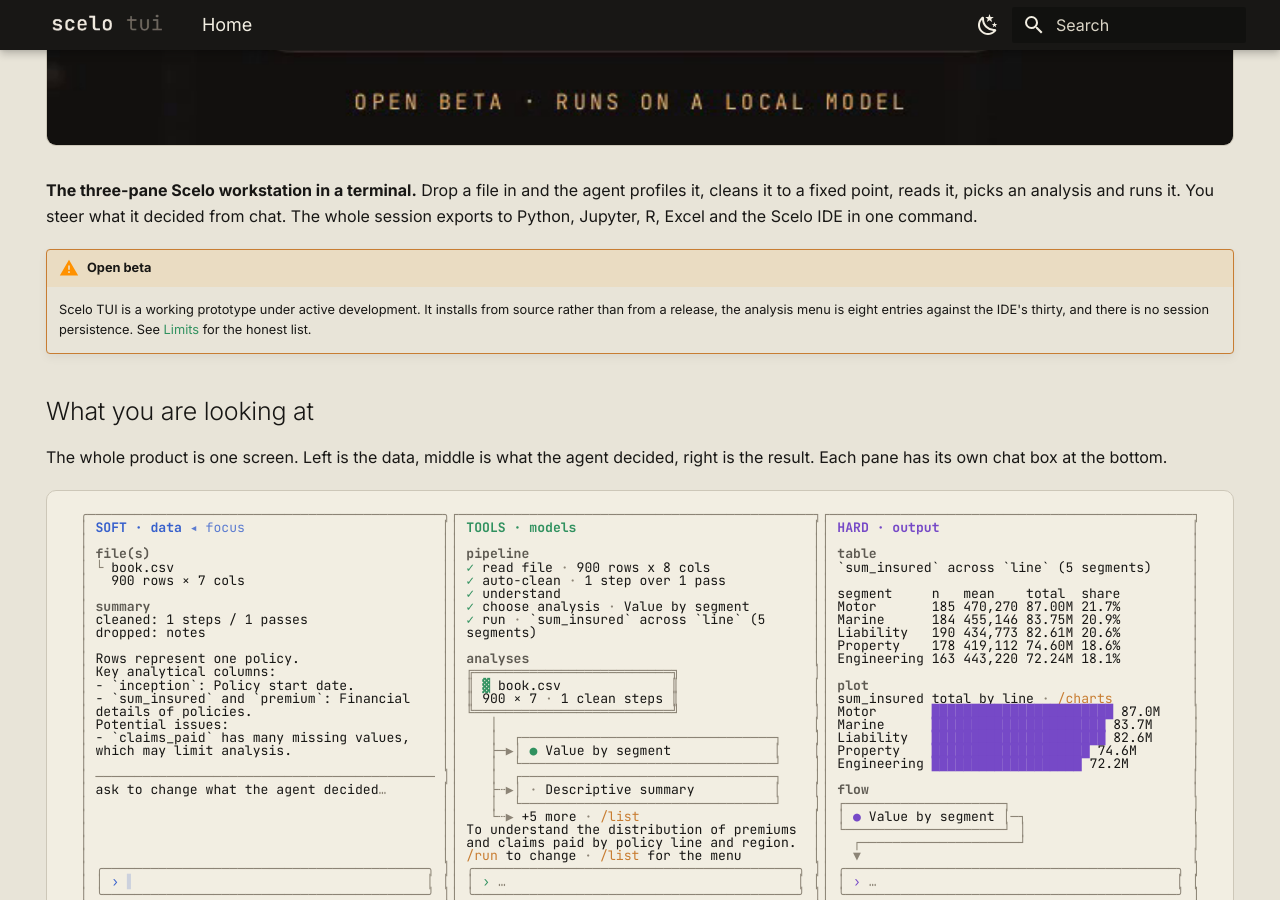
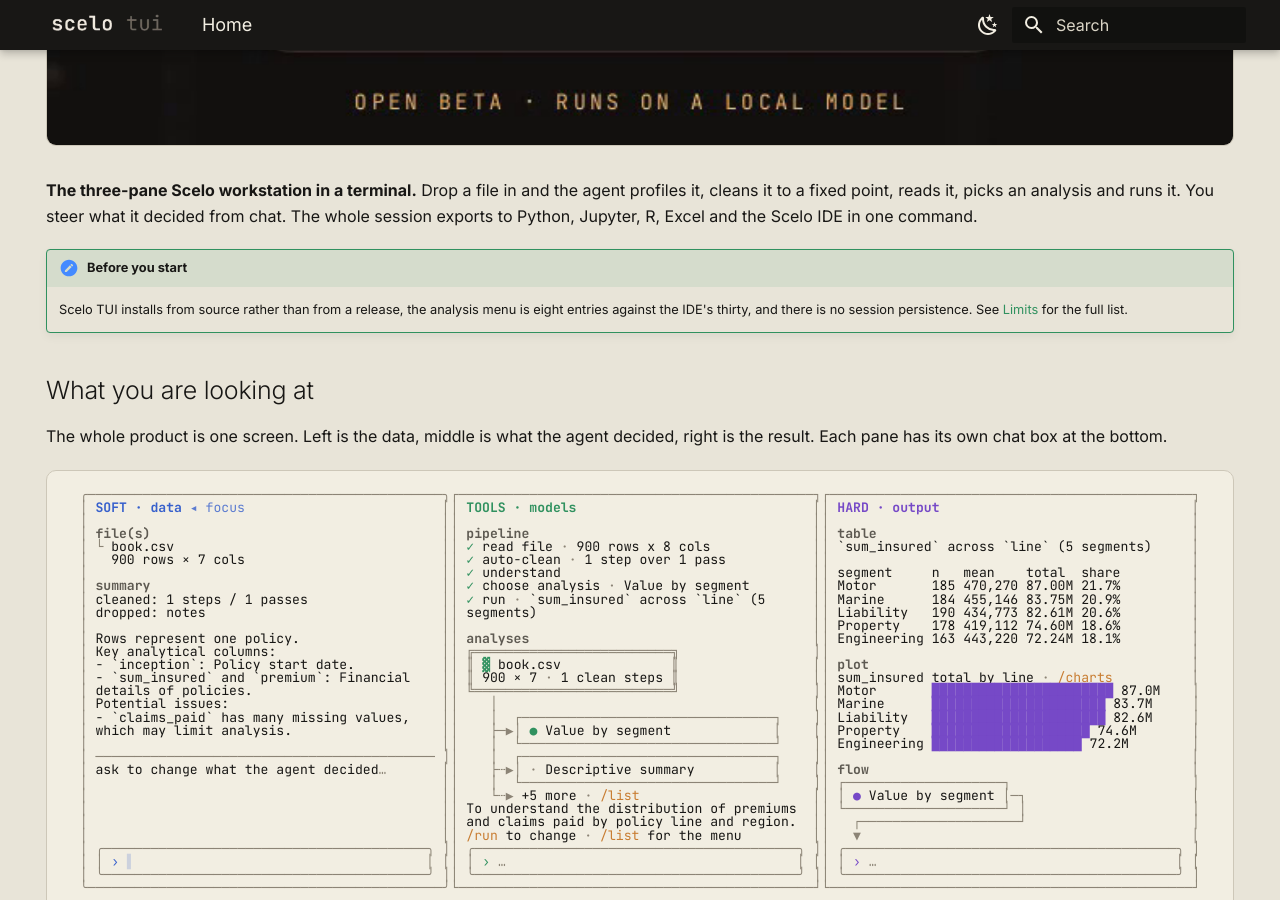
Before and after one commit to intelligentactuaries/scelo-tui, an MkDocs documentation site: the page built from docs/docs/index.md, in a window 1280 px wide and 900 px high, scrolled down 475 px. Built offline with MkDocs 1.6.1 and Material for MkDocs 9.7.7, drawn with Linux system fonts in a browser that asks for light colours.

Commit message:
docs: Scelo TUI is out of beta

```diff
--- a/docs/docs/index.md
+++ b/docs/docs/index.md
@@ -19,11 +19,10 @@
 it. You steer what it decided from chat. The whole session exports to Python,
 Jupyter, R, Excel and the Scelo IDE in one command.
 
-!!! warning "Open beta"
-    Scelo TUI is a working prototype under active development. It installs from
-    source rather than from a release, the analysis menu is eight entries
-    against the IDE's thirty, and there is no session persistence. See
-    [Limits](reference/limits.md) for the honest list.
+!!! note "Before you start"
+    Scelo TUI installs from source rather than from a release, the analysis
+    menu is eight entries against the IDE's thirty, and there is no session
+    persistence. See [Limits](reference/limits.md) for the full list.
 
 ## What you are looking at
 
```
Also changed, not shown: docs/docs/reference/limits.md (+2 -2 lines), README.md.
